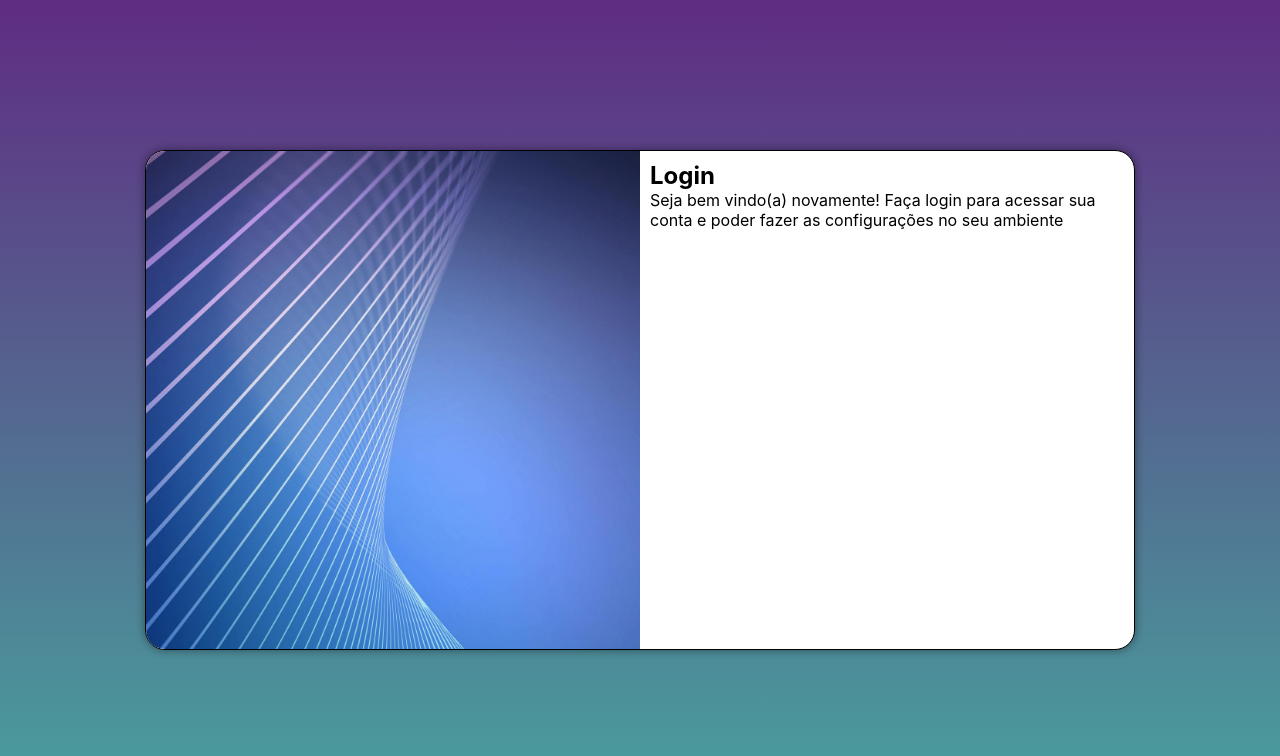
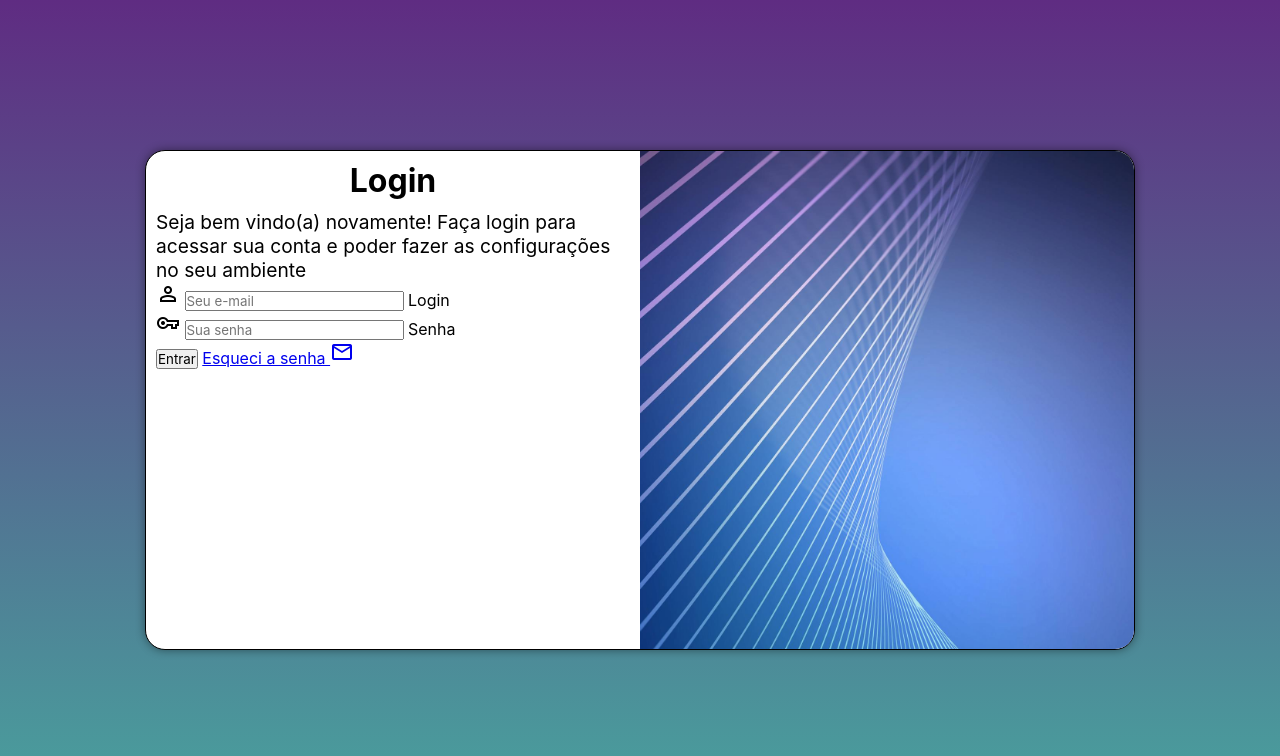
Before and after one commit to PedroGiacciani/projeto-login, a plain HTML site: page index.html in a window 1280 px wide. Drawn offline with nearby package versions, Linux system fonts and the light colour scheme.

Commit message:
adicionei o formulário

```diff
--- a/estilos/media-query.css
+++ b/estilos/media-query.css
@@ -31,13 +31,21 @@
     }
 
     section#login > div#imagem{
-        float: left;
+        float: right;
         width: 50%;
         height: 100%;
     }
 
     section#login > div#formulario{
-        float: right;
+        float: left;
         width: 50%;
     }
+
+    div#formulario > h1{
+        font-size: 2em;
+    }
+
+    div#formulario > p{
+        font-size: 1.2em;
+    }
 }
--- a/estilos/style.css
+++ b/estilos/style.css
@@ -56,3 +56,12 @@ section#login > div#formulario{
     display: block;
     padding: 10px;
 }
+
+div#formulario > h1{
+    text-align: center;
+    margin-bottom: 10px;
+}
+
+div#formulario > p{
+    font-size: 0.8em;
+}
--- a/index.html
+++ b/index.html
@@ -4,6 +4,7 @@
     <meta charset="UTF-8">
     <meta name="viewport" content="width=device-width, initial-scale=1.0">
     <title>Login</title>
+    <link href="https://fonts.googleapis.com/css2?family=Material+Symbols+Outlined" rel="stylesheet" />
     <link rel="stylesheet" href="estilos/style.css">
     <link rel="stylesheet" href="estilos/media-query.css">
 </head>
@@ -16,19 +17,19 @@
             <div id="formulario">
                 <h1>Login</h1>
                 <p>Seja bem vindo(a) novamente! Faça login para acessar sua conta e poder fazer as configurações no seu ambiente</p>
-                <form action="login.php" method="post">
-                    <!--<p>
-                        <label for="iusu">Usuário: </label>
-                        <input type="email" name="usu" id="iusu" required>
-                    </p>
-                    <p>
-                        <label for="isen">Senha:</label>
-                        <input type="password" name="sen" id="isen" required minlength="8">
-                    </p>
-                    <p>
-                        <input type="submit" value="Enviar">
-                        <input type="reset" value="Limpar">
-                    </p>-->
+                <form action="login.php" method="post" autocomplete="on">
+                    <div class="campo">
+                        <span class="material-symbols-outlined">person</span>
+                        <input type="email" name="login" id="ilogin" placeholder="Seu e-mail" autocomplete="email" required maxlength="30">
+                        <label for="ilogin">Login</label>
+                    </div>
+                    <div class="campo">
+                        <span class="material-symbols-outlined">vpn_key</span>
+                        <input type="password" name="senha" id="isenha" placeholder="Sua senha" autocomplete="current-password" required minlength="8" maxlength="20">
+                        <label for="isenha">Senha</label>
+                    </div>
+                    <input type="submit" value="Entrar">
+                    <a href="esqueci.html">Esqueci a senha <i class="material-symbols-outlined">mail</i></a>
                 </form>
             </div>
         </section>
```
